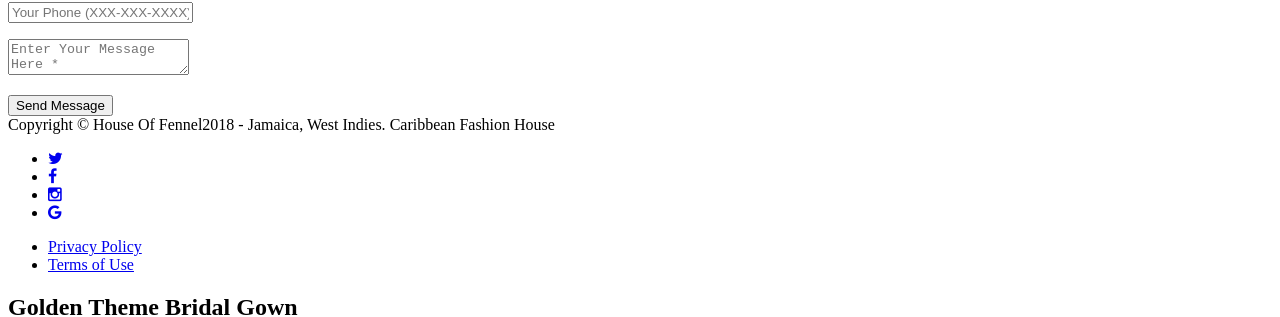
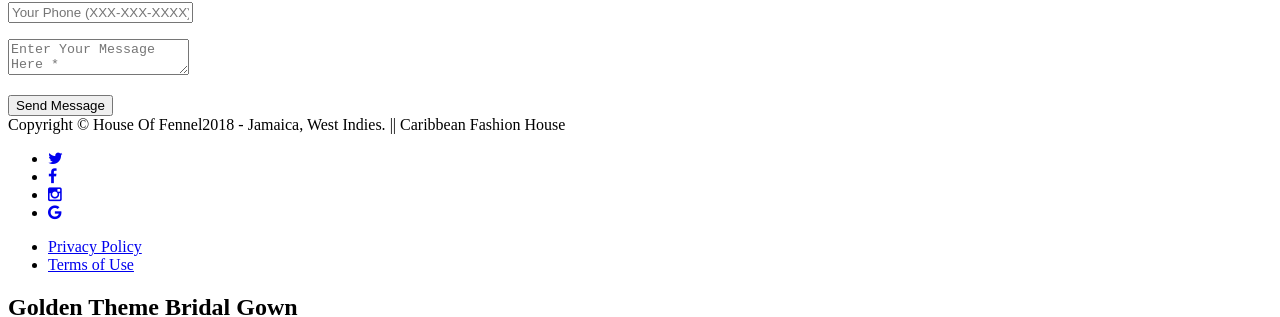
Before and after one commit to phpwebdevelope/phpwebdevelope.github.io, a Jekyll site: the page built from index.html, in a window 1280 px wide and 900 px high, scrolled down 4707 px. Shown: the part 144-461 px from the top of the window. Built offline with Jekyll 4.4.1, drawn with Linux system fonts in a browser that asks for light colours; some web fonts are replaced.

Commit message:
Update footer.html

```diff
--- a/_includes/footer.html
+++ b/_includes/footer.html
@@ -3,7 +3,7 @@
             <div class="row">
                 <div class="col-md-4">
                     <span class="copyright">Copyright &copy; {{ site.title }}{{ 'now' | date: "%Y" }} - Jamaica, West Indies.</span>
-                    <span class="copyright"> Caribbean Fashion House</span>
+                    <span class="copyright"> || Caribbean Fashion House</span>
               </div>
                 <div class="col-md-4">
                     <ul class="list-inline social-buttons">
```
